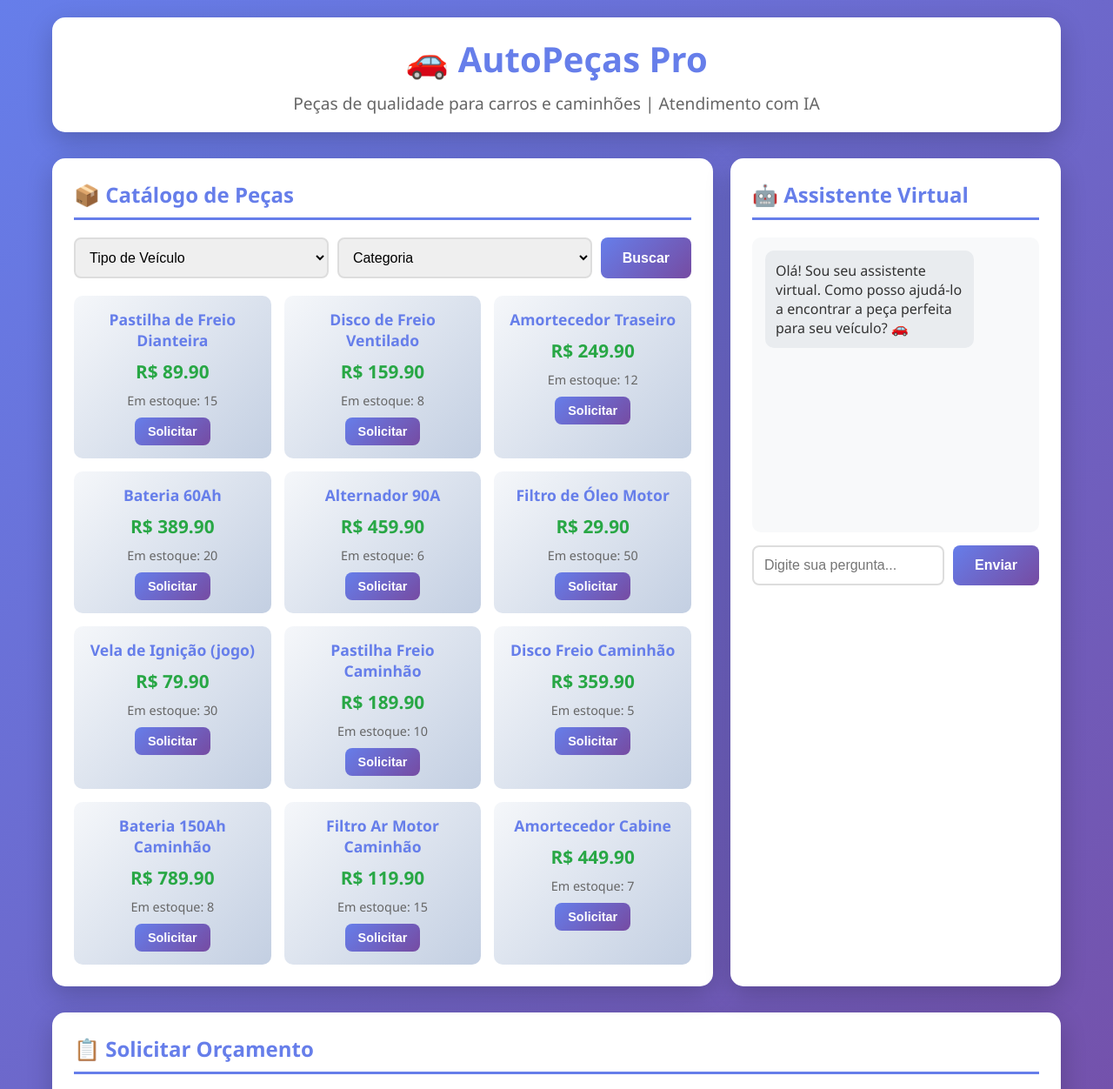
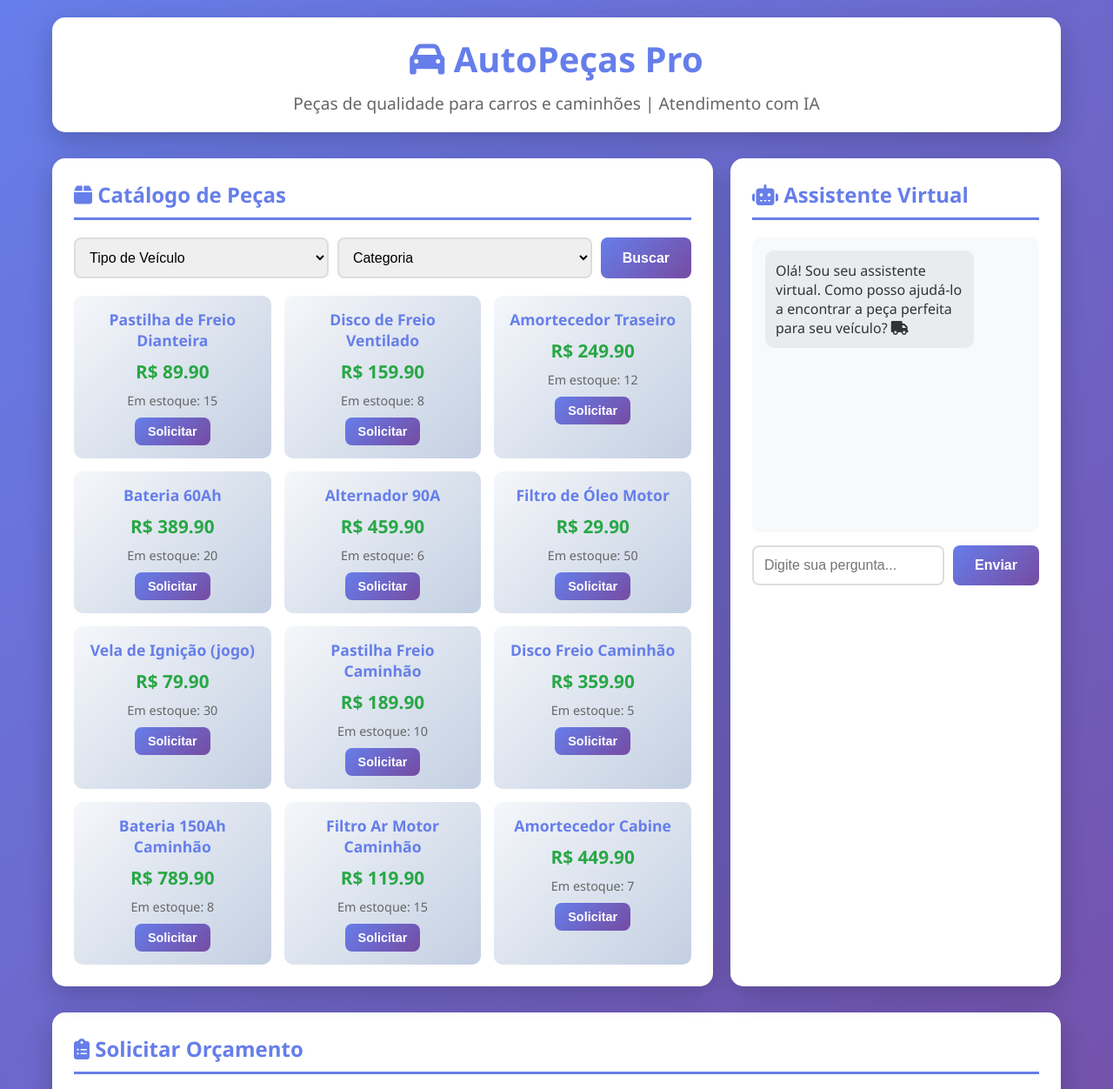
Before and after one commit to Luiz-9858/autopecas-pro-ia, a website: page index.html in a window 1280 px wide. Shown: the top 1252 px of the page at 87% size. Drawn offline with Linux system fonts and the light colour scheme.

Commit message:
fix: adiciona ícones Font Awesome ao cabeçalho e seções do HTML

```diff
--- a/index.html
+++ b/index.html
@@ -5,6 +5,7 @@
   <meta charset="UTF-8">
   <meta name="viewport" content="width=device-width, initial-scale=1.0">
   <title>AutoPeças Pro - Peças para Carros e Caminhões</title>
+  <link rel="stylesheet" href="https://cdnjs.cloudflare.com/ajax/libs/font-awesome/6.5.1/css/all.min.css">
   <style>
     * {
       margin: 0;
@@ -250,13 +251,13 @@
 <body>
   <div class="container">
     <header>
-      <h1>🚗 AutoPeças Pro</h1>
+      <h1><i class="fas fa-car"></i> AutoPeças Pro</h1>
       <p class="subtitle">Peças de qualidade para carros e caminhões | Atendimento com IA</p>
     </header>
 
     <div class="main-grid">
       <div class="card">
-        <h2>📦 Catálogo de Peças</h2>
+        <h2><i class="fas fa-box"></i> Catálogo de Peças</h2>
 
         <div class="search-box">
           <select id="vehicleType" name="vehicleType" aria-label="Selecione o tipo de veículo">
@@ -278,11 +279,12 @@
       </div>
 
       <div class="card">
-        <h2>🤖 Assistente Virtual</h2>
+        <h2><i class="fas fa-robot"></i> Assistente Virtual</h2>
         <div class="chat-container">
           <div id="chatMessages" class="chat-messages">
             <div class="message ai">
-              Olá! Sou seu assistente virtual. Como posso ajudá-lo a encontrar a peça perfeita para seu veículo? 🚗
+              Olá! Sou seu assistente virtual. Como posso ajudá-lo a encontrar a peça perfeita para seu veículo? <i
+                class="fas fa-truck"></i>
             </div>
           </div>
           <div class="chat-input-area">
@@ -294,7 +296,7 @@
     </div>
 
     <div class="card">
-      <h2>📋 Solicitar Orçamento</h2>
+      <h2><i class="fas fa-clipboard-list"></i> Solicitar Orçamento</h2>
       <form id="quoteForm" onsubmit="submitQuote(event)">
         <div class="form-grid">
           <div class="form-group">
```
